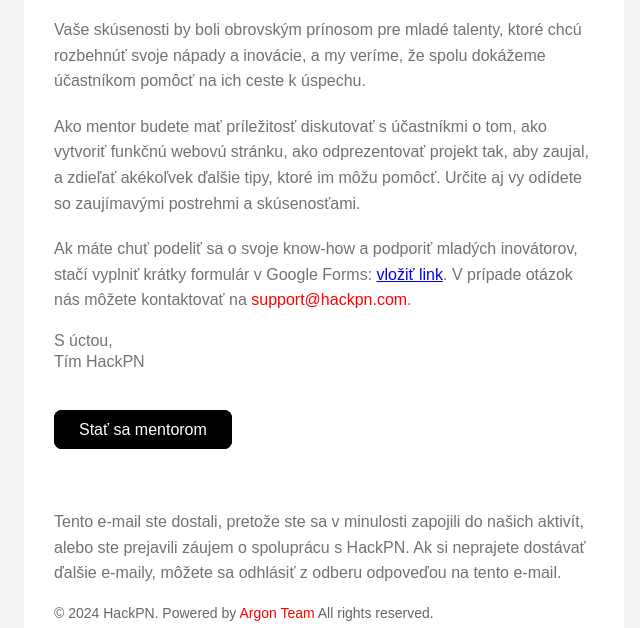
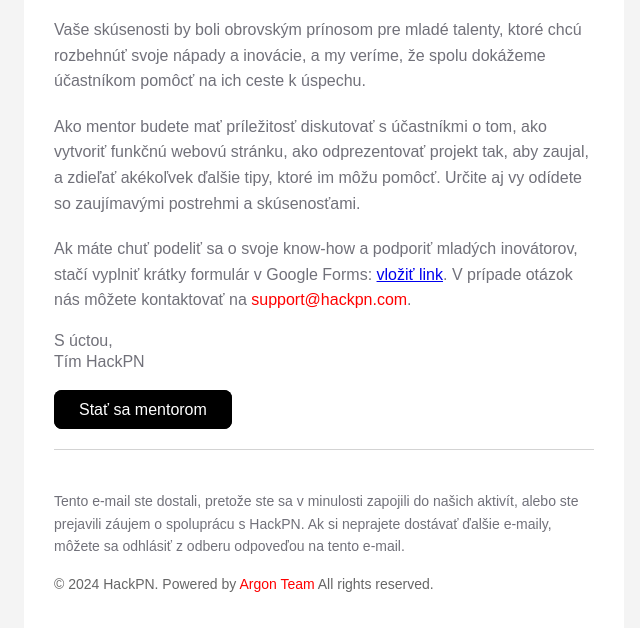
Before and after one commit to cherniaky/koil, a website: page mail_for_mentors.html in a window 1280 px wide. Shown: the part 548-1176 px from the top of the page, without its empty margins (316-956 px from the left). Drawn offline with Linux system fonts and the light colour scheme.

Commit message:
fix mail for mentors

```diff
--- a/mail_for_mentors.html
+++ b/mail_for_mentors.html
@@ -260,36 +260,17 @@
                                 </td>
                               </tr>
                               <tr>
-                                <td align="left" style="font-size:0px;padding:5px 0 0;word-break:break-word;">
+                                <td align="left" style="font-size:0px;padding:5px 0 20px;word-break:break-word;">
                                   <div style="font-family:Arial, sans-serif;font-size:16px;line-height:1;text-align:left;color:#71717A;">Tím HackPN</div>
                                 </td>
                               </tr>
-                            </tbody>
-                          </table>
-                        </div>
-                        <!--[if mso | IE]></td></tr></table><![endif]-->
-                      </td>
-                    </tr>
-                  </tbody>
-                </table>
-              </div>
-              <!--[if mso | IE]></td></tr></table></td><td class="" style="" ><table align="center" border="0" cellpadding="0" cellspacing="0" class="" role="presentation" style="width:600px;" width="600" ><tr><td style="line-height:0px;font-size:0px;mso-line-height-rule:exactly;"><![endif]-->
-              <div style="margin:0px auto;max-width:600px;">
-                <table align="center" border="0" cellpadding="0" cellspacing="0" role="presentation" style="width:100%;">
-                  <tbody>
-                    <tr>
-                      <td style="direction:ltr;font-size:0px;padding:20px 0;text-align:center;">
-                        <!--[if mso | IE]><table role="presentation" border="0" cellpadding="0" cellspacing="0"><tr><td align="left" class="" style="vertical-align:top;width:600px;" ><![endif]-->
-                        <div class="mj-column-per-100 mj-outlook-group-fix" style="font-size:0px;text-align:left;direction:ltr;display:inline-block;vertical-align:top;width:100%;">
-                          <table border="0" cellpadding="0" cellspacing="0" role="presentation" style="vertical-align:top;" width="100%">
-                            <tbody>
                               <tr>
                                 <td align="left" style="font-size:0px;padding:0;word-break:break-word;">
                                   <table border="0" cellpadding="0" cellspacing="0" role="presentation" style="border-collapse:separate;line-height:100%;">
                                     <tbody>
                                       <tr>
                                         <td align="center" bgcolor="#000000" role="presentation" style="border:none;border-radius:8px;cursor:auto;mso-padding-alt:10px 25px;background:#000000;" valign="middle">
-                                          <a href="#" style="display:inline-block;background:#000000;color:#ffffff;font-family:Arial, sans-serif;font-size:16px;font-weight:normal;line-height:120%;margin:0;text-decoration:none;text-transform:none;padding:10px 25px;mso-padding-alt:0px;border-radius:8px;" target="_blank"> Stať sa mentorom </a>
+                                          <a href="#STATMENTOROM#" style="display:inline-block;background:#000000;color:#ffffff;font-family:Arial, sans-serif;font-size:16px;font-weight:normal;line-height:120%;margin:0;text-decoration:none;text-transform:none;padding:10px 25px;mso-padding-alt:0px;border-radius:8px;" target="_blank"> Stať sa mentorom </a>
                                         </td>
                                       </tr>
                                     </tbody>
@@ -305,7 +286,11 @@
                   </tbody>
                 </table>
               </div>
-              <!--[if mso | IE]></td></tr></table></td><td class="" style="" ><table align="center" border="0" cellpadding="0" cellspacing="0" class="" role="presentation" style="width:600px;" width="600" ><tr><td style="line-height:0px;font-size:0px;mso-line-height-rule:exactly;"><![endif]-->
+              <!--[if mso | IE]></td></tr></table></td><td align="center" class="" style="" ><![endif]-->
+              <p style="border-top:solid 1px lightgrey;font-size:1px;margin:0px auto;width:100%;">
+              </p>
+              <!--[if mso | IE]><table align="center" border="0" cellpadding="0" cellspacing="0" style="border-top:solid 1px lightgrey;font-size:1px;margin:0px auto;width:550px;" role="presentation" width="550px" ><tr><td style="height:0;line-height:0;"> &nbsp;
+</td></tr></table></td><td class="" style="" ><table align="center" border="0" cellpadding="0" cellspacing="0" class="" role="presentation" style="width:600px;" width="600" ><tr><td style="line-height:0px;font-size:0px;mso-line-height-rule:exactly;"><![endif]-->
               <div style="margin:0px auto;max-width:600px;">
                 <table align="center" border="0" cellpadding="0" cellspacing="0" role="presentation" style="width:100%;">
                   <tbody>
@@ -317,7 +302,7 @@
                             <tbody>
                               <tr>
                                 <td align="left" style="font-size:0px;padding:20px 0px;word-break:break-word;">
-                                  <div style="font-family:Arial, sans-serif;font-size:16px;line-height:1.6;text-align:left;color:#71717A;">Tento e-mail ste dostali, pretože ste sa v minulosti zapojili do našich aktivít, alebo ste prejavili záujem o spoluprácu s HackPN. Ak si neprajete dostávať ďalšie e-maily, môžete sa odhlásiť z odberu odpoveďou na tento e-mail.</div>
+                                  <div style="font-family:Arial, sans-serif;font-size:14px;line-height:1.6;text-align:left;color:#71717A;">Tento e-mail ste dostali, pretože ste sa v minulosti zapojili do našich aktivít, alebo ste prejavili záujem o spoluprácu s HackPN. Ak si neprajete dostávať ďalšie e-maily, môžete sa odhlásiť z odberu odpoveďou na tento e-mail.</div>
                                 </td>
                               </tr>
                               <tr>
```
Also changed, not shown: 1 other file.
